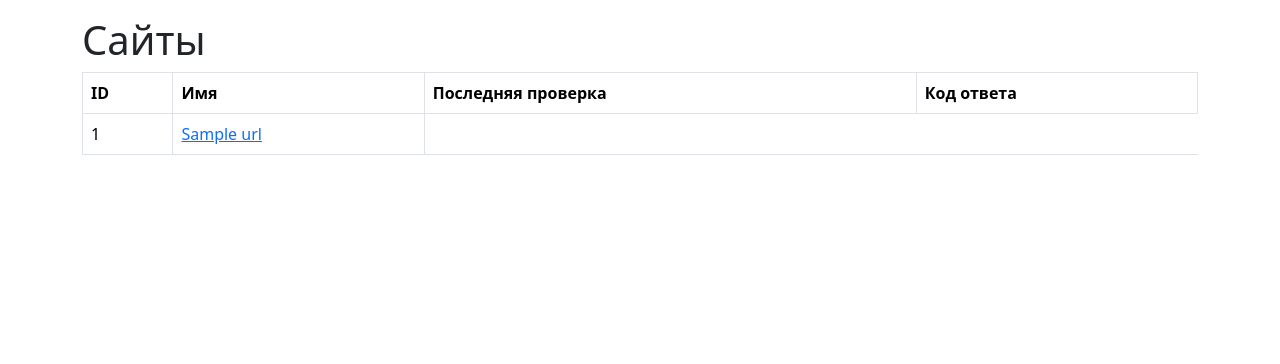
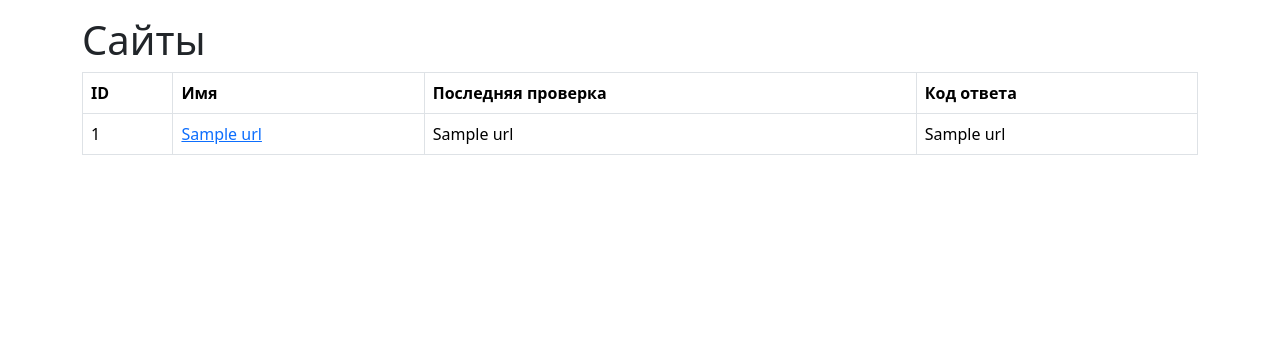
Before and after one commit to GunGalla/python-project-83, a Flask app: page /urls in a window 1280 px wide. Shown: the part 56-420 px from the top of the page. Run offline with Flask 2, Linux system fonts and the light colour scheme; a database or web service that is not in the repository returns one stand-in record (values such as "Sample title"); some libraries are stand-ins or nearby versions.

Commit message:
Fix db requests

```diff
--- a/page_analyzer/app.py
+++ b/page_analyzer/app.py
@@ -58,32 +58,21 @@ def urls_get():
     """Show urls list"""
     db = connect_db()
     cur = db.cursor(cursor_factory=psycopg2.extras.DictCursor)
-    cur.execute('SELECT * FROM urls ORDER BY id DESC')
-    all_urls = cur.fetchall()
-    cur.execute('SELECT url_id, MAX(id) FROM url_checks GROUP BY url_id')
-    latest_checks = cur.fetchall()
-    ids = []
-    if latest_checks:
-        for item in latest_checks:
-            ids.append(item[1])
-        if len(ids) > 1:
-            cur.execute(f"SELECT * FROM url_checks"
-                        f" WHERE id IN {tuple(ids)}")
-            all_checks = cur.fetchall()
-        else:
-            cur.execute(f"SELECT * FROM url_checks WHERE id={ids[0]}")
-            all_checks = cur.fetchall()
-        cur.close()
-        db.close()
-        return render_template(
-            'urls.html',
-            urls=all_urls,
-            all_checks=all_checks
-        )
-    else:
-        cur.close()
-        db.close()
-        return render_template('urls.html', urls=all_urls)
+    cur.execute('''
+            SELECT u.*, c.*
+            FROM urls u
+            LEFT JOIN (
+                SELECT url_id, MAX(id) AS latest_check_id
+                FROM url_checks
+                GROUP BY url_id
+            ) latest_checks ON u.id = latest_checks.url_id
+            LEFT JOIN url_checks c ON latest_checks.latest_check_id = c.id
+            ORDER BY u.id DESC;
+        ''')
+    results = cur.fetchall()
+    cur.close()
+    db.close()
+    return render_template('urls.html', urls=results)
 
 
 @app.post('/urls')
--- a/page_analyzer/templates/urls.html
+++ b/page_analyzer/templates/urls.html
@@ -13,14 +13,15 @@
             </tr>
             {% for url in urls %}
             <tr>
-                <td>{{ url.id }}</td>
-                <td><a href="{{ url_for('dist_url', url_id=url.id) }}">{{ url.name }}</a></td>
-                {% for check in all_checks %}
-                {% if url.id == check.1 %}
-                <td>{{ check.6 }}</td>
-                <td>{{ check.2 }}</td>
+                <td>{{ url.0 }}</td>
+                <td><a href="{{ url_for('dist_url', url_id=url.0) }}">{{ url.1 }}</a></td>
+                {% if url.9 %}
+                <td>{{ url.9 }}</td>
+                <td>{{ url.5 }}</td>
+                {% else %}
+                <td></td>
+                <td></td>
                 {% endif %}
-                {% endfor %}
             </tr>
             {% endfor %}
             </tbody>
```
